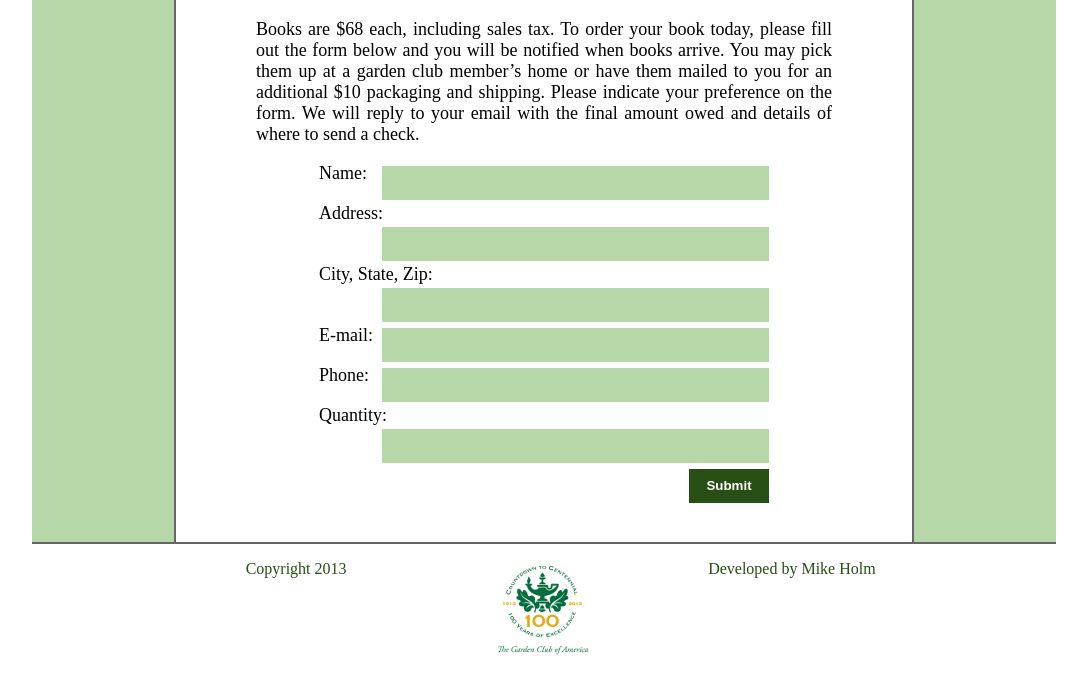
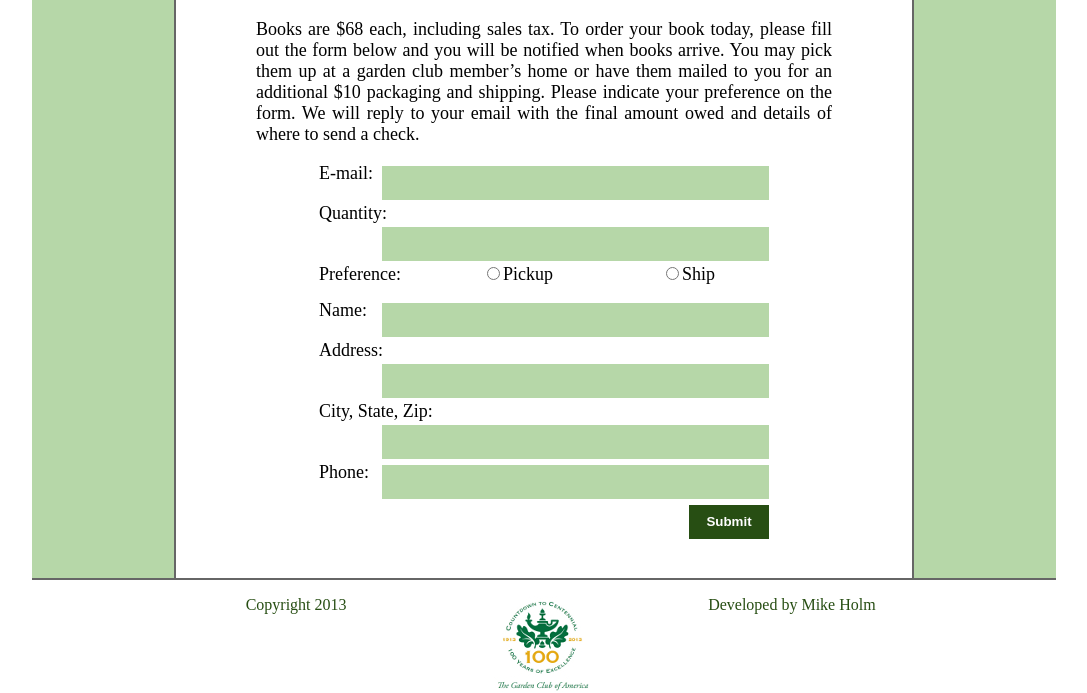
Before and after one commit to coldpour/spgc, a PHP site: page /order.php in a window 1280 px wide. Shown: the part 648-1341 px from the top of the page, without its empty margins (96-1183 px from the left). Before the commit the page ends 1303 px from the top, so only its background shows below. Run offline with PHP 8.4, Linux system fonts and the light colour scheme.

Commit message:
add shipping preference to the order form

```diff
--- a/order.php
+++ b/order.php
@@ -16,7 +16,8 @@ function sendEmail() {
 	       "\nCity, State, Zip Code: ".$_REQUEST['address2'].
 	       "\nE-mail: ".$_REQUEST['email'].
 	       "\nPhone: ".$_REQUEST['phone'].
-	       "\nQty: ".$_REQUEST['qty'];
+	       "\nQty: ".$_REQUEST['qty'].
+	       "\nPreference: ".$_REQUEST['ship'];
     mail("mholm815@gmail.com", $subject, $message, "From:" . $email);
 }
 
@@ -44,6 +45,17 @@ function displayForm() {
     echo "
         <form id='orderform' class='center' method='post' action='order.php'>
             <div class='order'>
+                E-mail: <input class='order' type='email' name='email'>
+            </div>
+            <div class='order'>
+                Quantity: <input id='orderqty' class='order' type='number' min='1' name='qty'>
+            </div>
+	    <div class='order'>
+                Preference:
+		<span class='orderradio'><input class='order' type='radio' name='ship' value='ship'>Ship</span>
+		<span class='orderradio'><input class='order' type='radio' name='ship' value='pickup'>Pickup</span>
+	    </div>
+            <div class='order'>
                 Name: <input class='order' type='text' name='name'>
             </div>
             <div class='order'>
@@ -53,16 +65,11 @@ function displayForm() {
                 City, State, Zip: <input class='order' type='text' name='address2'>
             </div>
             <div class='order'>
-                E-mail: <input class='order' type='email' name='email'>
-            </div>
-            <div class='order'>
                 Phone: <input class='order' type='tel' name='phone'>
             </div>
-            <div class='order'>
-                Quantity:
-                <input id='orderqty' class='order' type='number' min='1' name='qty'>
-                <input class='order' type='submit' value='Submit'>
-            </div>
+	    <div class='order'>
+                <input id='ordersubmit' class='order' type='submit' value='Submit'>
+	    </div>
         </form>";
 }
 ?>
--- a/screen.css
+++ b/screen.css
@@ -37,8 +37,6 @@ input {
     margin-top:.25em;
     margin-bottom:.25em;
     border:none;
-    height:2.5em;
-    width:60%;
 }
 
 #orderconf {
@@ -51,8 +49,22 @@ input {
     margin-bottom:0em;
 }
 
-input.order {
+input.order[type=email],
+input.order[type=text],
+input.order[type=number],
+input.order[type=tel],
+input.order[type=password] {
+    height:2.5em;
     width:29em;
+    float:right;
+    clear:right;
+}
+
+.orderradio {
+    padding-left:3em;
+    padding-right:3em;
+    float:right;
+    height:2em
 }
 
 #order {
@@ -76,13 +88,21 @@ input[type=submit] {
     font-weight:bold;
 }
 
+#ordersubmit {
+    height:2.5em;
+    float:right;
+}
+
+input.order[type=radio] {
+
+}
+
 input::-webkit-input-placeholder {
     color:black;
 }
 
-input.order {
-    float:right;
-    clear:right;
+#orderqty {
+    margin-right:0px;
 }
 
 form.login {
```
